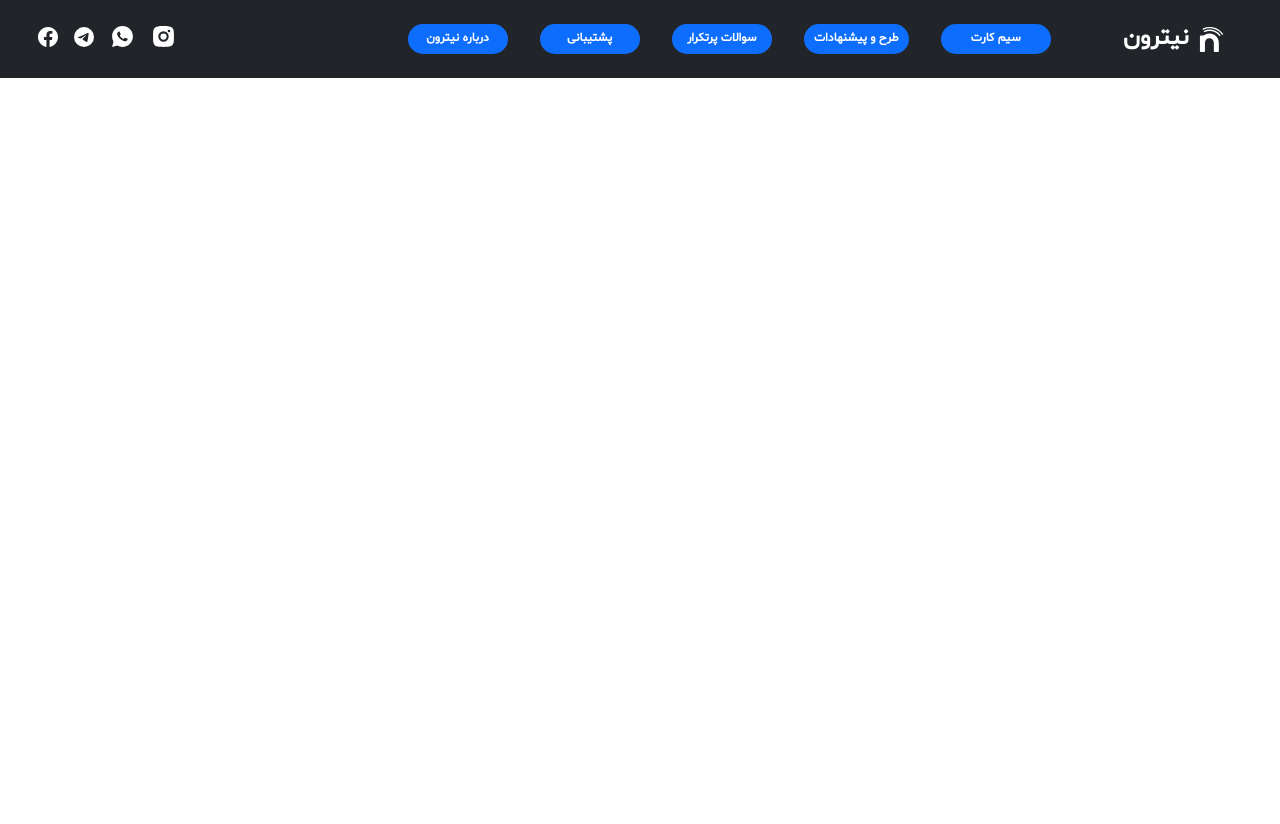
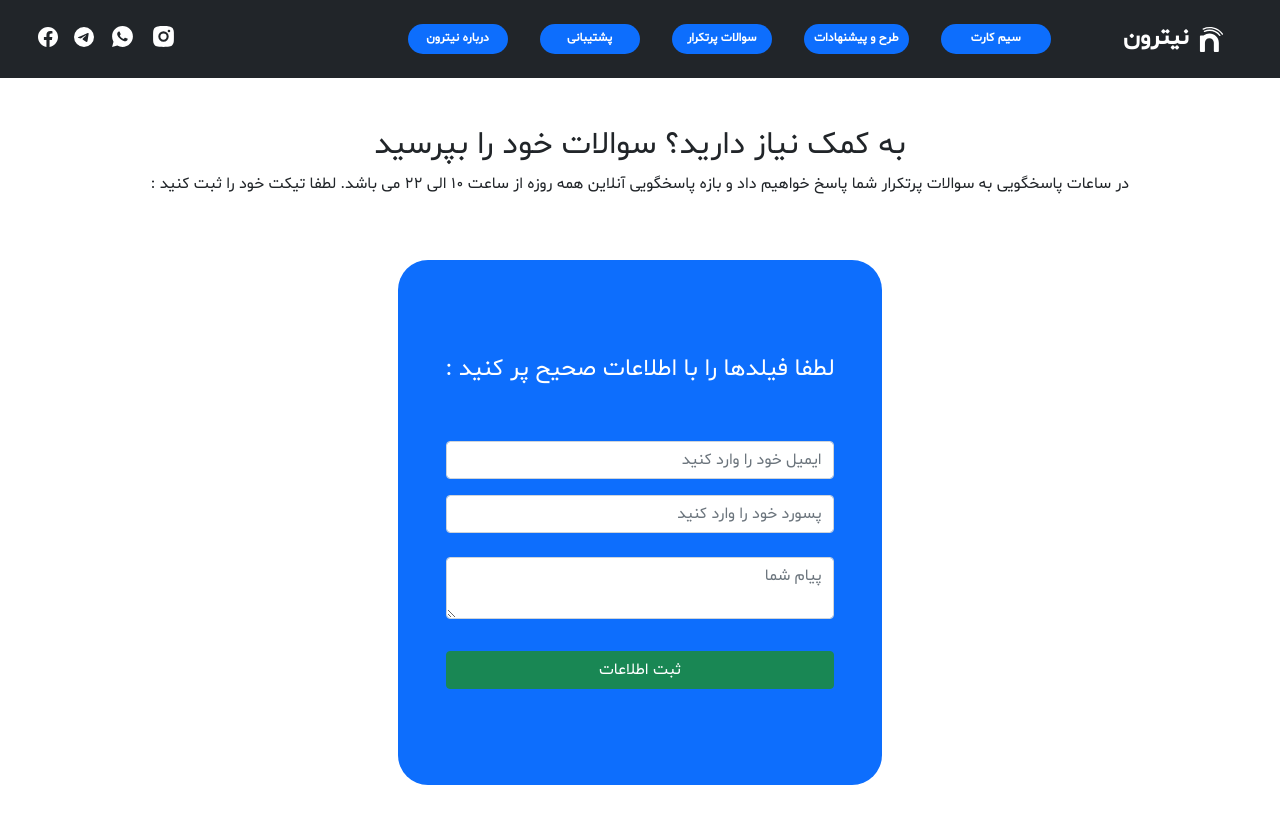
Before and after one commit to SarahMoradi/simcard-sale-template, a React (Create React App) app: page /support in a window 1280 px wide. Shown: the top 824 px of the page. Before the commit the page ends 800 px from the top, so only its background shows below. Built offline with nearby package versions, Linux system fonts and the light colour scheme.

Commit message:
Completed SUPPORT page in navbar

```diff
--- a/src/component/support.js
+++ b/src/component/support.js
@@ -1,10 +1,60 @@
 import React from "react";
 import DesktopMenu from "./desktopMenu";
+import { Form, FormGroup, Label, Input, Button  } from "reactstrap"
 
 const support = () => {
   return (
     <>
       <DesktopMenu />
+      <div className="d-flex flex-column justify-content-center align-items-center my-5">
+          <h2>
+                به کمک نیاز دارید؟ سوالات خود را بپرسید
+          </h2>
+          <p>
+             در ساعات پاسخگویی به سوالات پرتکرار شما پاسخ خواهیم داد و بازه پاسخگویی آنلاین همه روزه از ساعت 10 الی 22 می باشد. لطفا تیکت خود را ثبت کنید :
+          </p>
+
+          <div className="d-flex flex-column p-5 mt-5" style={{backgroundColor: '#0d6efd', borderRadius: '30px'}}>
+          <h4 className="mt-5" style={{color: '#fff'}}>
+            لطفا فیلدها را با اطلاعات صحیح پر کنید :
+          </h4>
+            <div className="mt-5">
+            <Form inline>
+              <FormGroup>
+                <Input
+                  id="exampleEmail"
+                  name="email"
+                  placeholder="ایمیل خود را وارد کنید"
+                  type="email"
+                />
+              </FormGroup>
+              {' '}
+              <FormGroup>
+
+                <Input
+                  id="examplePassword"
+                  name="password"
+                  placeholder="پسورد خود را وارد کنید"
+                  type="password"
+                />
+                <FormGroup>
+                <Input
+                 className="mt-4"
+                  id="exampleText"
+                  name="text"
+                  type="textarea"
+                  placeholder="پیام شما"
+                />
+              </FormGroup>
+              </FormGroup>
+              {' '}
+              <Button color="success" className="mb-5 mt-3" style={{width: '100%'}}>
+                ثبت اطلاعات
+              </Button>
+            </Form>
+            </div>
+          </div>
+      </div>
     </>
   );
 };
```
